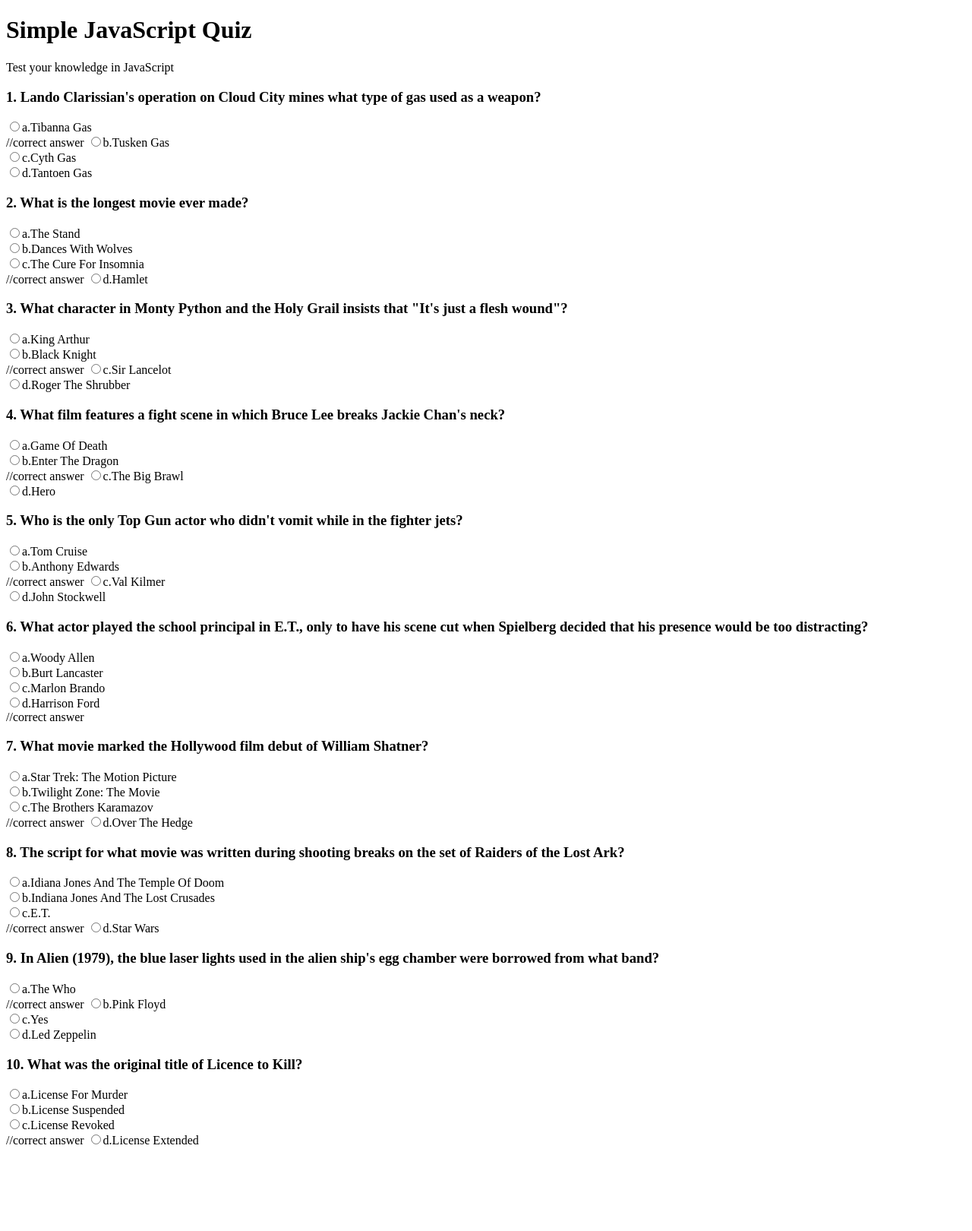
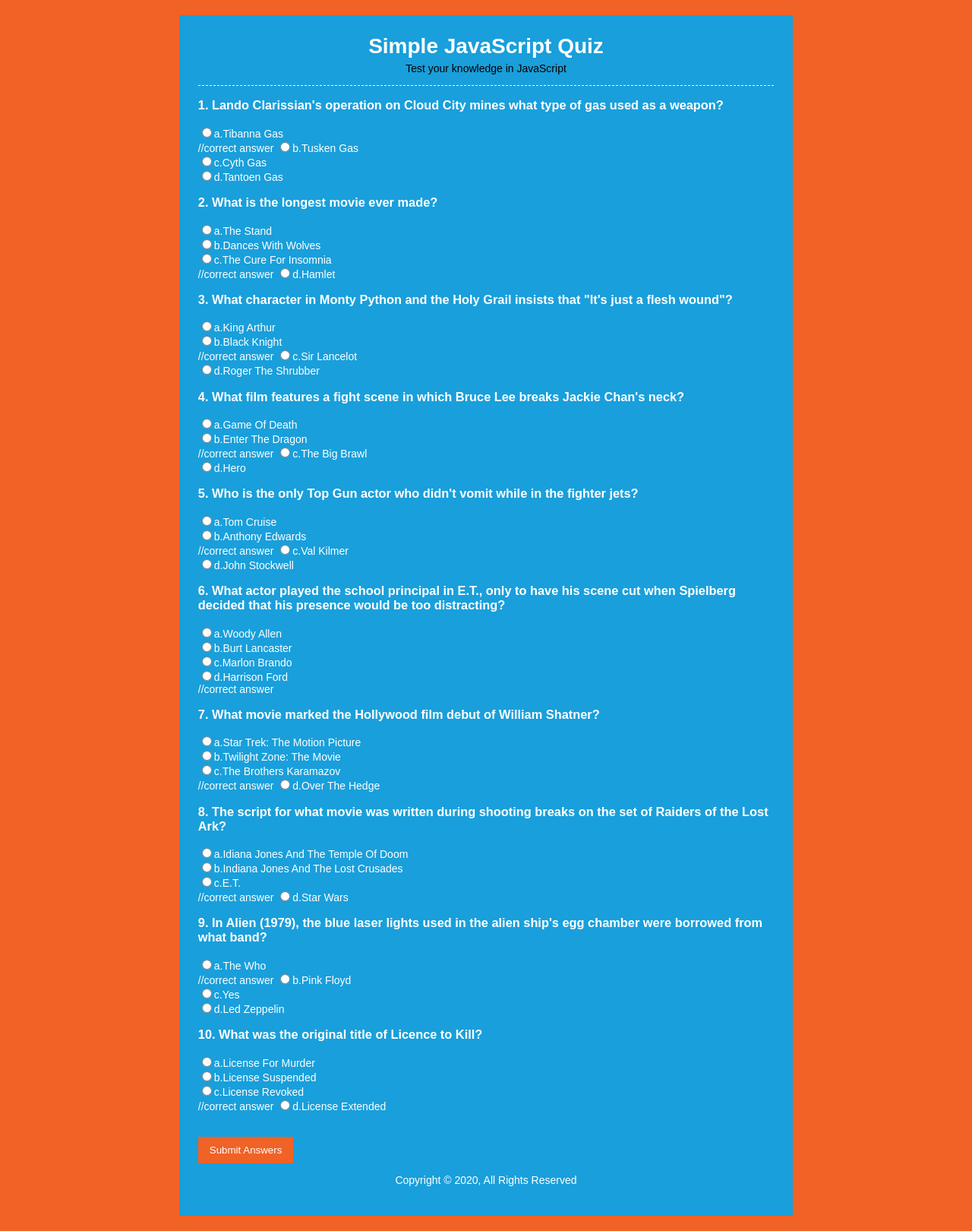
Before and after one commit to J91Branson/Quiz, a plain HTML site: page index.html in a window 1280 px wide. Shown: the whole page at 76% size. Before the commit the page ends 1518 px from the top, so only its background shows below. Drawn offline with Linux system fonts and the light colour scheme.

Commit message:
style intial

```diff
--- a/CSS/style.css
+++ b/CSS/style.css
@@ -0,0 +1,59 @@
+body{
+    background: #f06226 ;
+    color: white;
+    font-family: Arial, Helvetica, sans-serif;
+    font-size: 14px;
+}
+
+
+#container{
+   width: 60%;
+   background: #199fdb;
+   margin: 20px auto;
+   overflow: auto;
+   padding: 25px;
+}
+
+
+header{
+    text-align: center;
+    border-bottom: #fff dashed 1px;
+}
+
+header h1{
+    margin: 0;
+    padding: 0;
+}
+
+header p{
+    padding: 0;
+    margin-top: 5px;
+    color: black;
+}
+
+section{
+    min-height: 400px;
+}
+
+footer{
+    text-align: center;
+}
+
+input[type='submit']{
+    background: #f06226;
+    border: 0;
+    color: #fff;
+    padding: 10px 15px;
+    cursor: pointer;
+}
+
+#results h3{
+    background: #f06226;
+    padding: 10px;
+    margin: 10px 0;
+}
+
+#results span{
+    color: #000;
+    font-weight: bold;
+}
--- a/index.html
+++ b/index.html
@@ -73,9 +73,15 @@
 <input type="radio" name="q10" value="b" id="q10b">b.License Suspended <br>
 <input type="radio" name="q10" value="a" id="q10c">c.License Revoked <br>//correct answer
 <input type="radio" name="q10" value="a" id="q10d">d.License Extended <br>
+<br><br>
+<input type="submit" value="Submit Answers">
 
     </form>
 </section>
+
+<footer>
+    <p>Copyright &copy; 2020, All Rights Reserved</p>
+</footer>
         </body>
     </head>
 </html>
```
